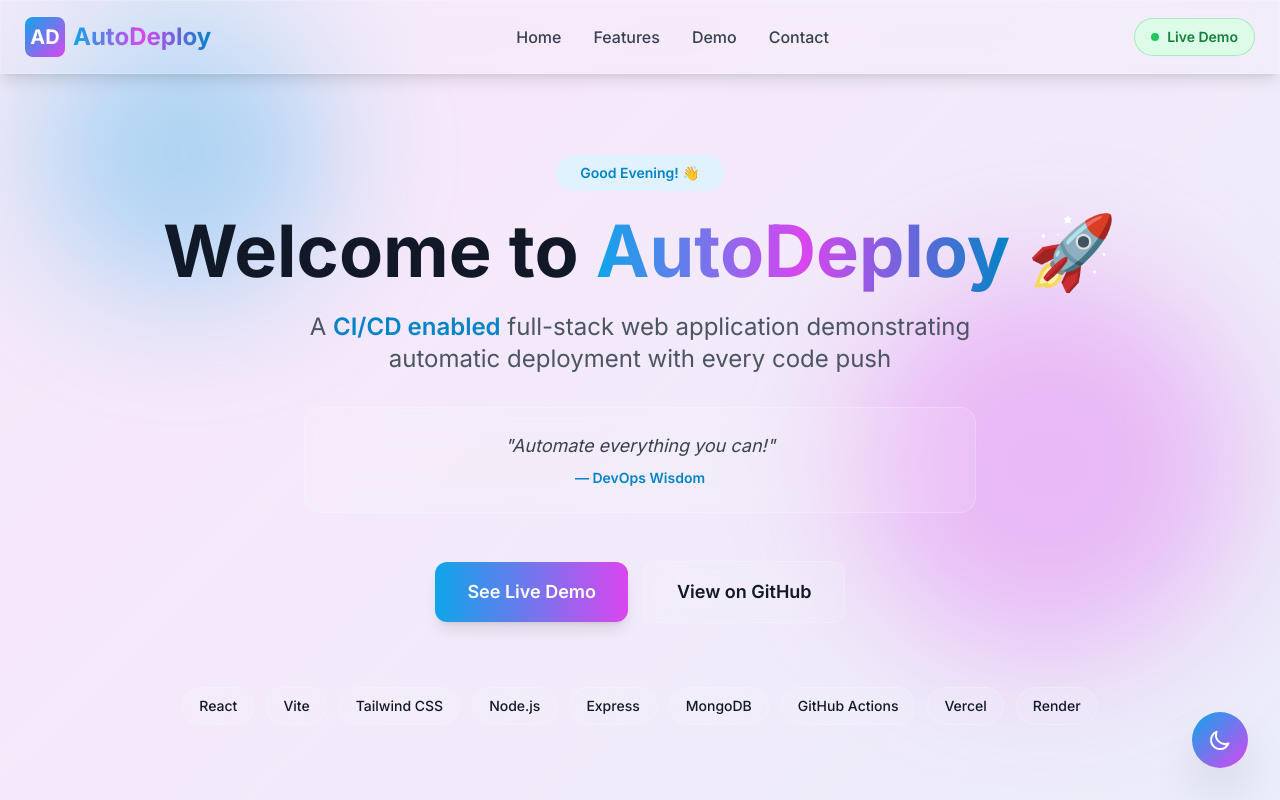
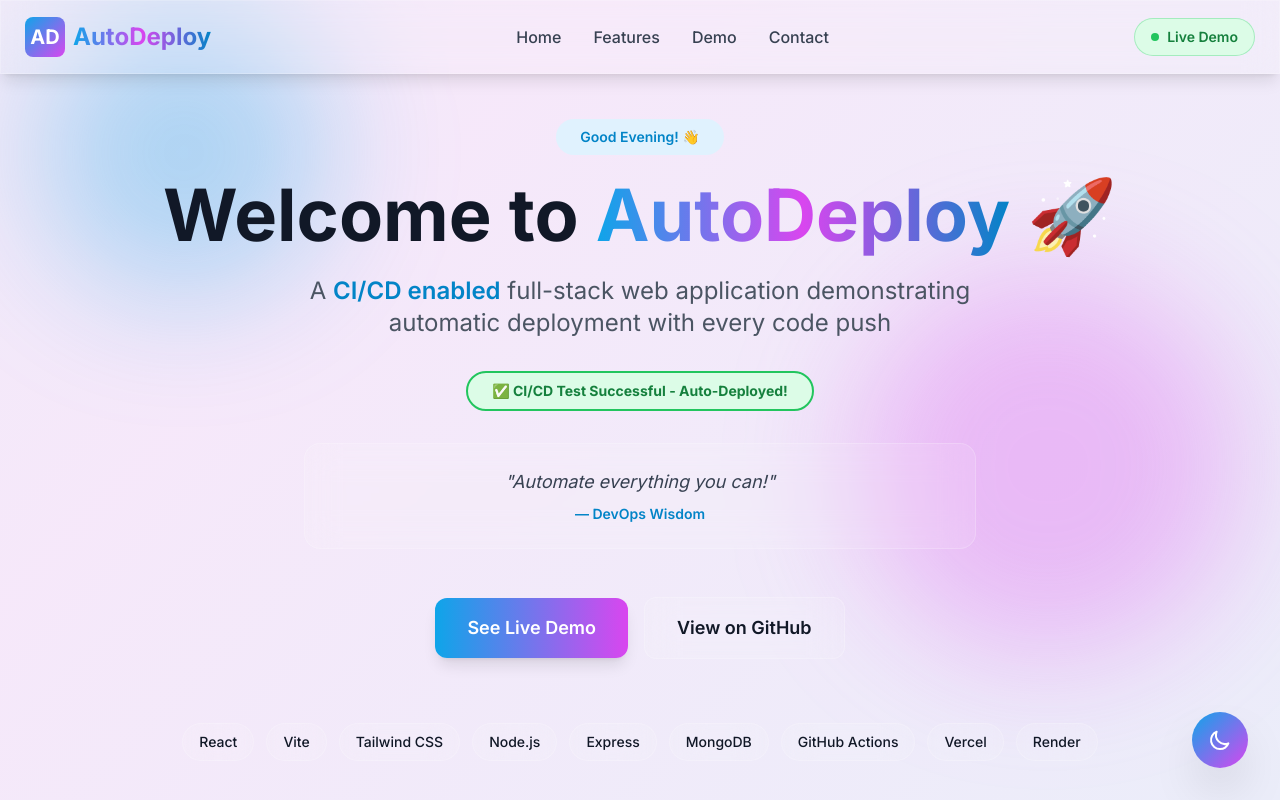
Before and after one commit to Rajkushwaha0043/AutoDeployment-, a React (Vite) app in the folder autodeploy/: page / in a window 1280 px wide. Shown: the top 800 px of the page. Built offline with nearby package versions, Linux system fonts and the light colour scheme; no server answers.

Commit message:
code changed

```diff
--- a/autodeploy/src/components/Hero.jsx
+++ b/autodeploy/src/components/Hero.jsx
@@ -68,6 +68,13 @@
                     A <span className="font-semibold text-primary-600 dark:text-primary-400">CI/CD enabled</span> full-stack web application demonstrating automatic deployment with every code push
                 </p>
 
+                {/* CI/CD Test Badge */}
+                <div className="mb-8 animate-fade-in" style={{ animationDelay: '0.25s' }}>
+                    <span className="inline-block px-6 py-2 bg-green-100 dark:bg-green-900/30 text-green-700 dark:text-green-400 rounded-full text-sm font-bold border-2 border-green-500">
+                        ✅ CI/CD Test Successful - Auto-Deployed!
+                    </span>
+                </div>
+
                 {/* Quote Section */}
                 {!loading && quote && (
                     <div className="mb-12 max-w-2xl mx-auto animate-fade-in" style={{ animationDelay: '0.3s' }}>
```
